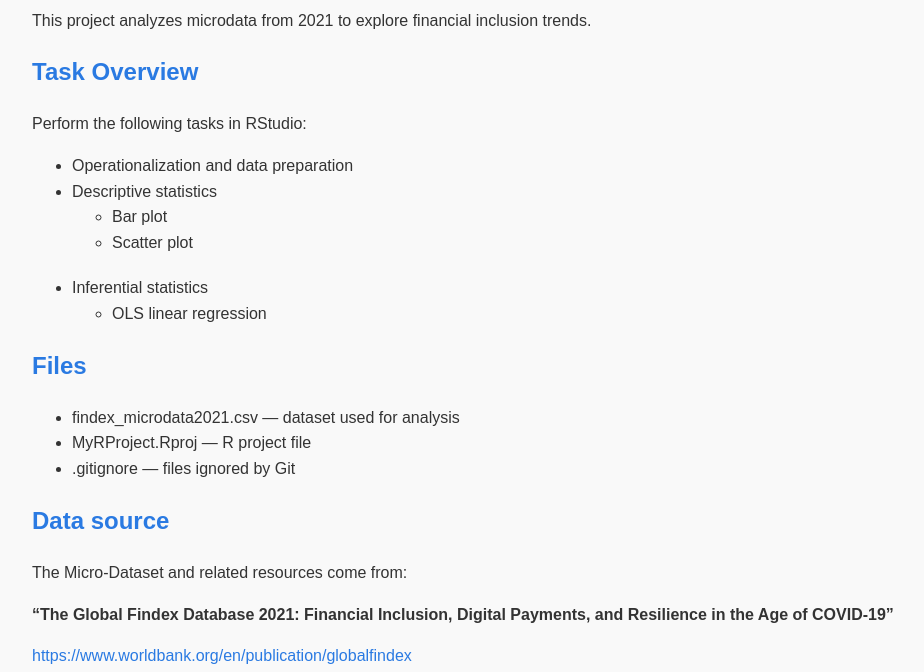
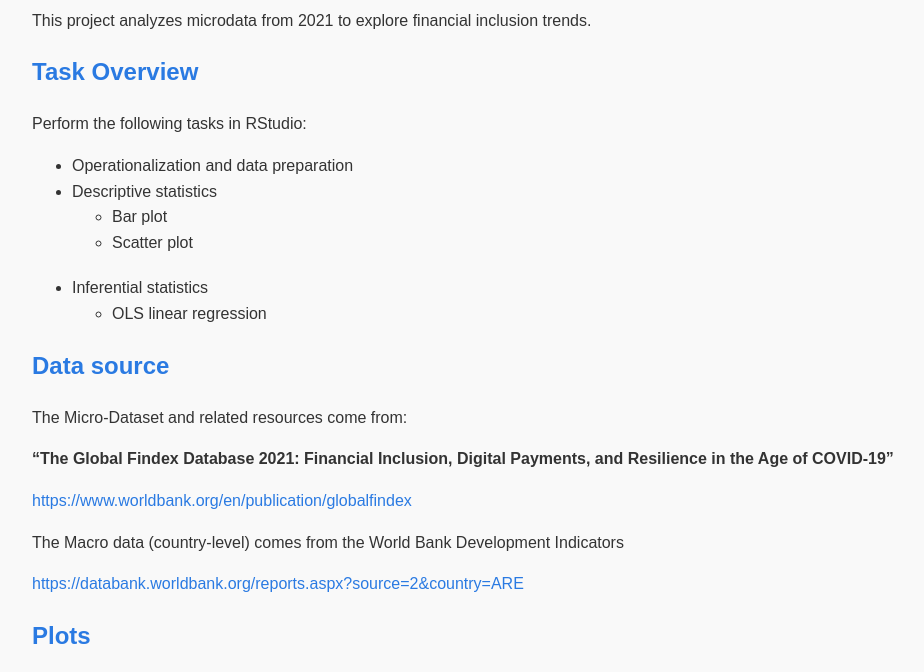
Before and after one commit to hardehboy/MyRProject, a plain HTML site: page index.html in a window 1280 px wide. Shown: the part 105-777 px from the top of the page, without its empty margins (158-1082 px from the left). Drawn offline with Linux system fonts and the light colour scheme.

Commit message:
index.html

```diff
--- a/index.html
+++ b/index.html
@@ -56,13 +56,6 @@
     </li>
   </ul>
 
-  <h2>Files</h2>
-  <ul>
-    <li>findex_microdata2021.csv — dataset used for analysis</li>
-    <li>MyRProject.Rproj — R project file</li>
-    <li>.gitignore — files ignored by Git</li>
-  </ul>
-
   <h2>Data source</h2>
   <p>The Micro-Dataset and related resources come from:</p>
   <p><strong>“The Global Findex Database 2021: Financial Inclusion, Digital Payments, and Resilience in the Age of COVID-19”</strong></p>
```
